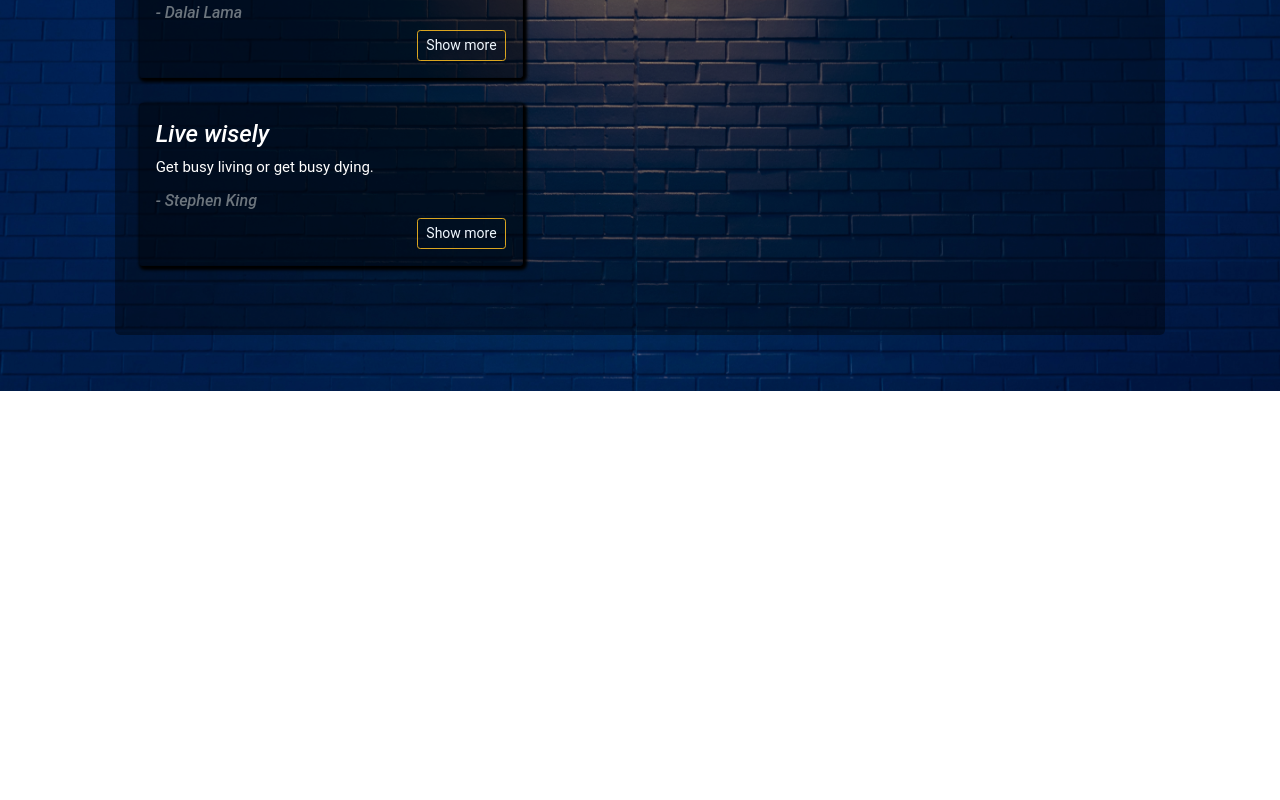
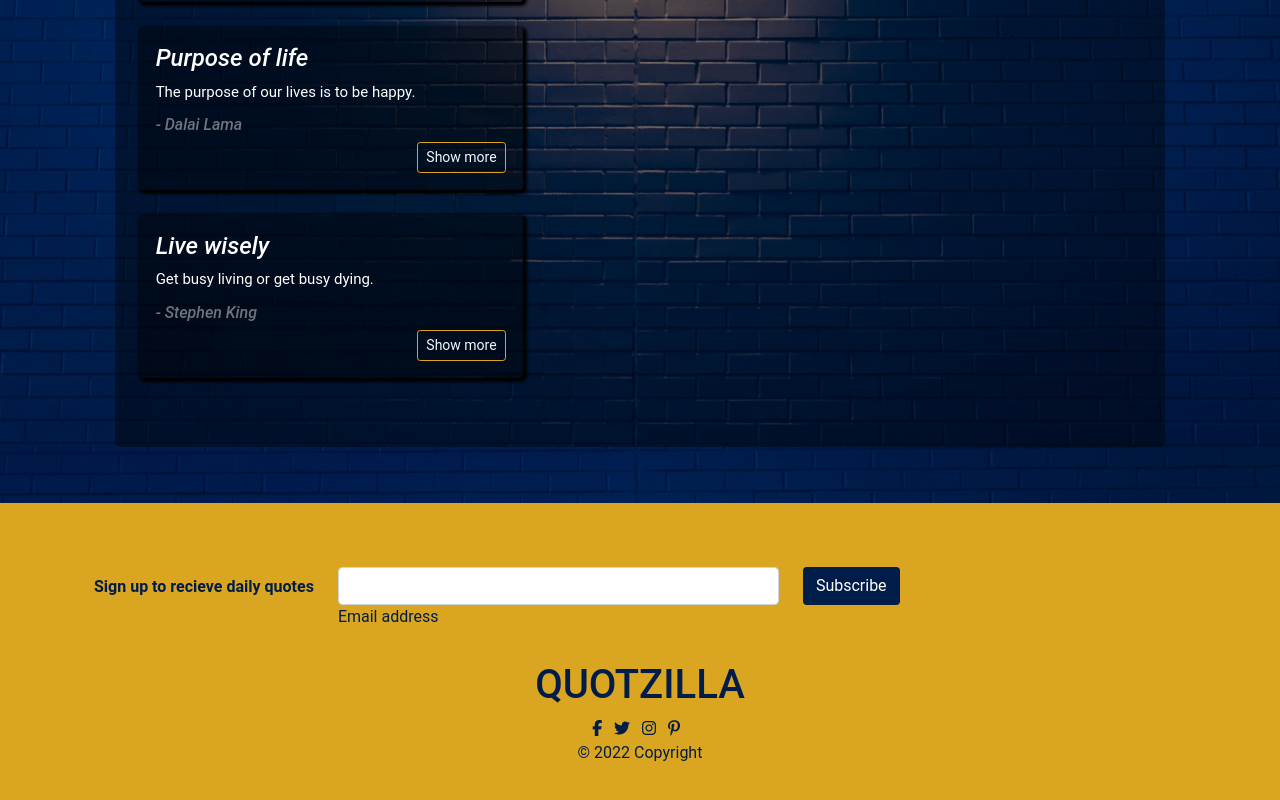
Before and after one commit to ynyanchoka/Quotes, an Angular app: page / in a window 1280 px wide. Shown: the part 1260-2060 px from the top of the page. Before the commit the page ends 1651 px from the top, so only its background shows below. Built offline with nearby package versions, Linux system fonts and the light colour scheme; some icons are missing.

Commit message:
add social media icons

```diff
--- a/src/app/quote/quote-detail/quote-detail.component.css
+++ b/src/app/quote/quote-detail/quote-detail.component.css
@@ -27,3 +27,6 @@
     border-color: transparent;
 
 }
+.fa-trash{
+    color: brown;
+}
--- a/src/app/quote/quote.component.css
+++ b/src/app/quote/quote.component.css
@@ -89,3 +89,30 @@ span{
     text-align: left;
 
 }
+footer {
+    /* position: fixed; */
+    margin-bottom:0;
+    left: 0;
+    right: 0;
+    padding-top: 40px;
+    background-color: #daa520;
+  }
+  .footer-content {
+    display: flex;
+    justify-content: center;
+    flex-direction: column;
+    text-align: center;
+  }
+  .btn-sign{
+      background-color: #001d49;
+  }
+  .pb-0.row {
+      margin-top: 0%;
+      margin-bottom: 0%;
+  }
+  .ff{
+      height: max-content;
+  }
+  .social-links .fa{
+      color: #001d49;
+  }
--- a/src/app/quote/quote.component.html
+++ b/src/app/quote/quote.component.html
@@ -2,6 +2,12 @@
   <span style="text-align: center;"><i class="fa-solid fa-quote-right-5x"></i><h1 id="quotzilla">Quotzilla</h1></span>
   <span style="text-align: center;" ><h4>Inspiring people one quote after another ...</h4></span>
 </div>
+<br>
+<div class="container">
+  <h5 style="color: #dda520; text-align: center;">A quote is a powerful tool for our mind, our soul, our spirit. A quote can sharpen your mind and give you an instant and rapid relief if your soul is down, in a dark time. </h5>
+  <h6 style="color: #dda520; float: right;"> - Dotchamou Zakari</h6>
+</div>
+<br>
 
 <div class="container">
   <div class="overlay">
@@ -10,7 +16,7 @@
     <div class="container-fluid">
       <div class="row">
 
-        <div class="col-sm-8">
+        <div class="col-md-8">
           <div class="all-cards">
             <div *ngFor="let quote of appquotes let i= index" class="card" style="width: 24rem;"  >
 
@@ -33,10 +39,62 @@
           </div>
         </div>
         <!-- form -->
-        <div class="col-sm-4">
+        <div class="col-md-4">
           <app-quote-form (addQuote)="addedQuote($event)"></app-quote-form>
         </div>
       </div>
     </div>
   </div>
 </div>
+
+<footer class="ff">
+  <div class="container p-4 pb-0">
+    <form action="">
+      <!--Grid row-->
+      <div class="row">
+        <!--Grid column-->
+        <div class="col-auto mb-4 mb-md-0">
+          <p class="pt-2">
+            <strong style=" color: #001d49;">Sign up to recieve daily quotes</strong>
+          </p>
+        </div>
+        <!--Grid column-->
+
+        <!--Grid column-->
+        <div class="col-md-5 col-12 mb-4 mb-md-0">
+          <!-- Email input -->
+          <div class="form-outline mb-4">
+            <input type="email" id="form5Example25" class="form-control" />
+            <label class="form-label" for="form5Example25" style="color: #001d49;">Email address</label>
+          </div>
+        </div>
+        <!--Grid column-->
+
+        <!--Grid column-->
+        <div class="col-auto mb-4 mb-md-0">
+          <!-- Submit button -->
+          <button type="submit" class="btn btn-sign mb-4">
+            Subscribe
+          </button>
+        </div>
+        <!--Grid column-->
+      </div>
+      <!--Grid row-->
+    </form>
+  </div>
+  <div class="footer-content">
+    <h1 style="color: #001d49;">QUOTZILLA</h1>
+    <!-- <p>This is a pizza placeLorem ipsum dolor sit amet consectetur, adipisicing elit. Quam maxime eius expedita reiciendis in, beatae aliquam repudiandae molestias ad quod odio, architec</p> -->
+    <div class="social-links">
+      <a href="#"><i class="fa fa-facebook-f"></i></a> &nbsp;
+      <a href="#"><i class="fa fa-twitter"></i></a>  &nbsp;
+      <a href="#"><i class="fa fa-instagram"></i></a>  &nbsp;
+      <a href="#"><i class="fa fa-pinterest-p"></i></a>  &nbsp;
+      <!-- <a href="#"><i class="fa fa-linkedin"></i></a> -->
+
+    </div>
+    <p style="color: #001d49;">© 2022 Copyright</p>
+
+
+  </div>
+<footer>
```
